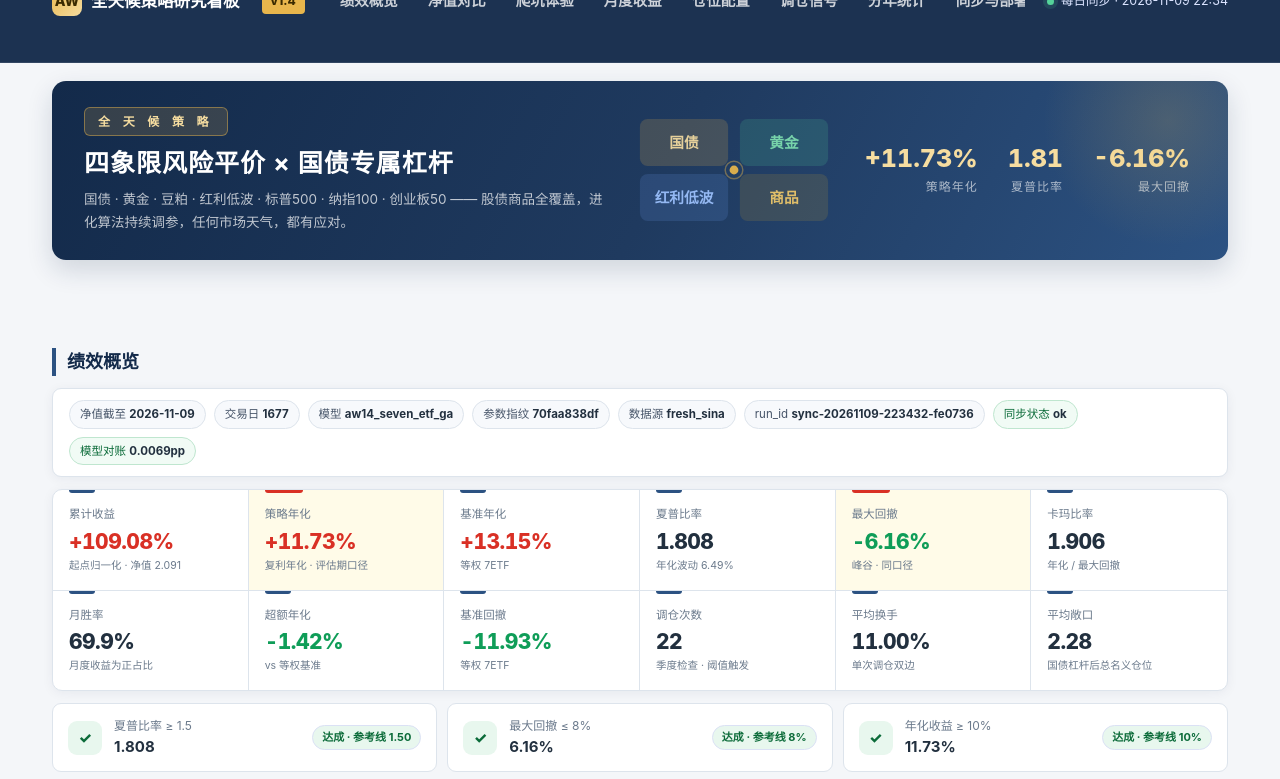
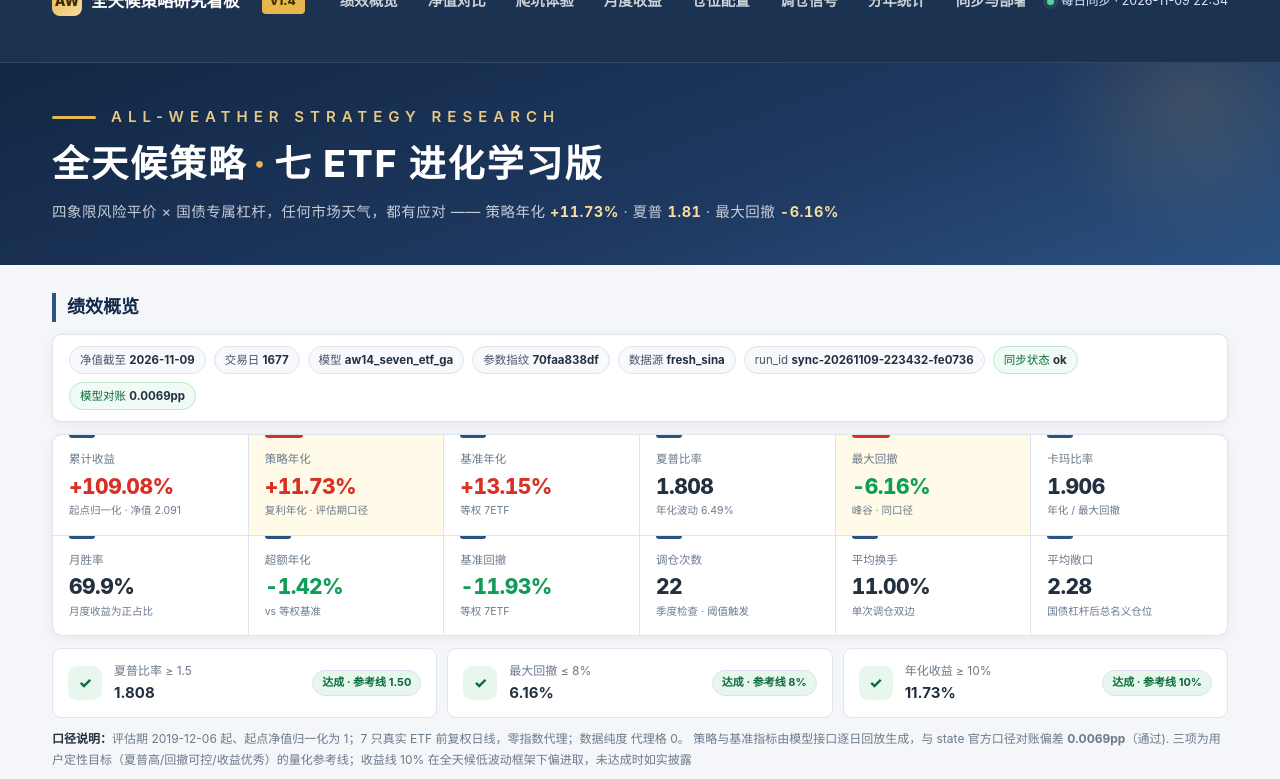
Before and after one commit to ebabao/style-rotation-nav, a plain HTML site: page all-weather/index.html in a window 1280 px wide. Shown: the top 779 px of the page. Drawn offline with Linux system fonts and the light colour scheme.

Commit message:
ui(nav): 头部横幅按参考风格重做——与导航连体、眉题+大标题排版、去装饰图与多余间距

```diff
--- a/all-weather/index.html
+++ b/all-weather/index.html
@@ -30,23 +30,20 @@ a{color:var(--brand);text-decoration:none}a:hover{text-decoration:underline}
 .live i{width:7px;height:7px;border-radius:50%;background:#55d39a;box-shadow:0 0 0 4px rgba(85,211,154,.14)}
 .live.warn i{background:#f0b429;box-shadow:0 0 0 4px rgba(240,180,41,.14)}
 .wrap{max-width:1220px;margin:0 auto;padding:0 22px 60px}
-/* 广告横幅：全天候策略 */
-.hero{margin-top:18px;border-radius:14px;overflow:hidden;position:relative;
- background:linear-gradient(118deg,#132a4a 0%,#1f3a5f 52%,#2c5282 100%);color:#fff;
- padding:26px 32px;display:flex;align-items:center;gap:28px;flex-wrap:wrap;
- box-shadow:0 10px 26px rgba(19,42,74,.16)}
-.hero::after{content:"";position:absolute;right:-70px;top:-90px;width:260px;height:260px;border-radius:50%;
- background:radial-gradient(circle,rgba(232,182,76,.18),transparent 68%);pointer-events:none}
-.hero-tag{display:inline-block;background:rgba(232,182,76,.16);color:#f6dda0;border:1px solid rgba(232,182,76,.45);
- font-size:12px;font-weight:800;letter-spacing:5px;padding:4px 13px;border-radius:6px;margin-bottom:11px}
-.hero h1{margin:0 0 8px;font-size:25px;letter-spacing:1px;line-height:1.3}
-.hero p{margin:0;font-size:13.5px;color:rgba(255,255,255,.72);max-width:520px;line-height:1.7}
-.hero-art{flex:0 0 auto;width:196px;height:116px;opacity:.92;margin-left:auto}
-.hero-kpis{display:flex;gap:30px;margin-left:auto;padding-right:6px}
-.hero-kpis div{text-align:right}
-.hero-kpis b{display:block;font-size:25px;font-weight:800;color:#f6dda0;font-variant-numeric:tabular-nums;line-height:1.25}
-.hero-kpis span{font-size:12px;color:rgba(255,255,255,.62);letter-spacing:1px}
-@media(max-width:980px){.hero-art{display:none}.hero h1{font-size:21px}.hero-kpis{margin-left:0}}
+/* 广告横幅：全天候策略（与顶部导航连成一体） */
+.hero{background:linear-gradient(160deg,#122744 0%,#1e3860 58%,#2c5282 100%);color:#fff;
+ padding:42px 0 40px;position:relative;overflow:hidden}
+.hero::after{content:"";position:absolute;right:-60px;top:-110px;width:300px;height:300px;border-radius:50%;
+ background:radial-gradient(circle,rgba(232,182,76,.13),transparent 68%);pointer-events:none}
+.hero-eyebrow{display:flex;align-items:center;gap:15px;color:#e8c886;
+ font-size:15px;letter-spacing:6px;font-weight:600;white-space:nowrap}
+.hero-eyebrow::before{content:"";width:44px;height:3px;background:#e8b64c;border-radius:2px;flex:0 0 auto}
+.hero h1{margin:12px 0 13px;font-size:37px;letter-spacing:2px;font-weight:800;line-height:1.25}
+.hero h1 .dot{color:#e8b64c;margin:0 6px}
+.hero-sub{font-size:14.5px;color:rgba(255,255,255,.75);letter-spacing:.5px;line-height:1.7}
+.hero-sub b{color:#f6dda0;font-weight:700;font-variant-numeric:tabular-nums}
+@media(max-width:980px){.hero{padding:30px 0 28px}.hero h1{font-size:27px}.hero-eyebrow{font-size:12px;letter-spacing:4px}}
+@media(max-width:640px){.hero h1{font-size:21px;letter-spacing:1px}.hero-sub{font-size:13px}.hero-eyebrow{font-size:11px;letter-spacing:3px;gap:10px}.hero-eyebrow::before{width:28px}}
 .sec{margin-top:28px}
 .sec h2{font-size:18px;margin:0 0 12px;padding-left:11px;border-left:4px solid var(--brand);color:var(--navy)}
 .card{background:var(--card);border:1px solid var(--line);border-radius:10px;box-shadow:var(--shadow);overflow:hidden}
@@ -159,31 +156,13 @@ footer{color:#8a99ab;font-size:12px;text-align:center;padding:26px 0 8px;margin-
   <div class="live" id="live"><i></i><span>接口加载中</span></div>
 </div></nav>
 
-<div class="wrap">
-<section class="hero" id="hero">
-  <div class="hero-left">
-    <div class="hero-tag">全 天 候 策 略</div>
-    <h1>四象限风险平价 × 国债专属杠杆</h1>
-    <p>国债 · 黄金 · 豆粕 · 红利低波 · 标普500 · 纳指100 · 创业板50 —— 股债商品全覆盖，进化算法持续调参，任何市场天气，都有应对。</p>
+<div class="hero">
+  <div class="wrap" style="padding-bottom:0">
+    <div class="hero-eyebrow">ALL-WEATHER STRATEGY RESEARCH</div>
+    <h1>全天候策略<span class="dot">·</span>七 ETF 进化学习版</h1>
+    <div class="hero-sub">四象限风险平价 × 国债专属杠杆，任何市场天气，都有应对 ——
+      策略年化 <b id="hb_cagr">—</b> · 夏普 <b id="hb_sharp">—</b> · 最大回撤 <b id="hb_dd">—</b></div>
   </div>
-  <svg class="hero-art" viewBox="0 0 200 116" xmlns="http://www.w3.org/2000/svg" aria-hidden="true">
-    <rect x="4" y="6" width="90" height="48" rx="8" fill="rgba(232,182,76,.20)"/>
-    <rect x="106" y="6" width="90" height="48" rx="8" fill="rgba(85,211,154,.18)"/>
-    <rect x="4" y="62" width="90" height="48" rx="8" fill="rgba(120,170,255,.16)"/>
-    <rect x="106" y="62" width="90" height="48" rx="8" fill="rgba(240,180,41,.14)"/>
-    <text x="49" y="36" text-anchor="middle" fill="#f6dda0" font-size="15" font-weight="700">国债</text>
-    <text x="151" y="36" text-anchor="middle" fill="#7fe0b0" font-size="15" font-weight="700">黄金</text>
-    <text x="49" y="92" text-anchor="middle" fill="#9ec3ff" font-size="15" font-weight="700">红利低波</text>
-    <text x="151" y="92" text-anchor="middle" fill="#f0c96a" font-size="15" font-weight="700">商品</text>
-    <circle cx="100" cy="58" r="4.5" fill="#e8b64c"/>
-    <circle cx="100" cy="58" r="9" fill="none" stroke="rgba(232,182,76,.45)" stroke-width="1.5"/>
-  </svg>
-  <div class="hero-kpis">
-    <div><b id="hb_cagr">—</b><span>策略年化</span></div>
-    <div><b id="hb_sharp">—</b><span>夏普比率</span></div>
-    <div><b id="hb_dd">—</b><span>最大回撤</span></div>
-  </div>
-</section>
 </div>
 
 <div class="wrap">
```
